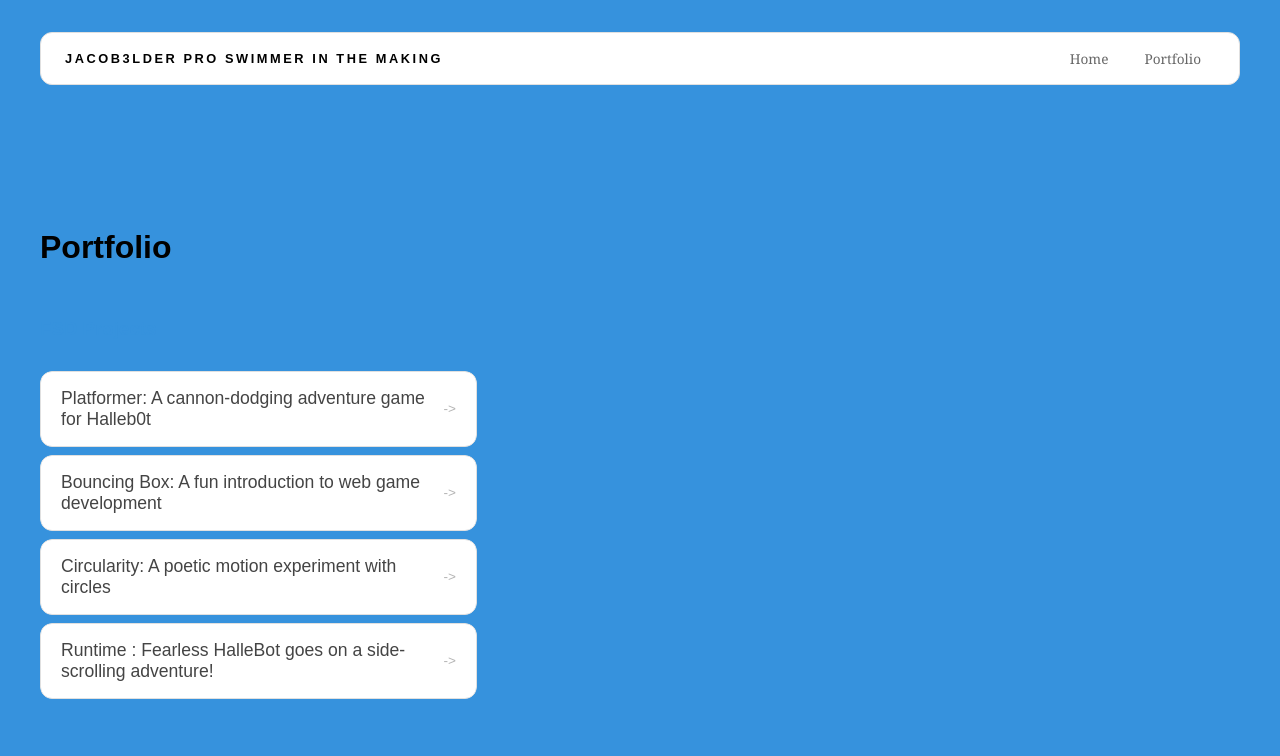
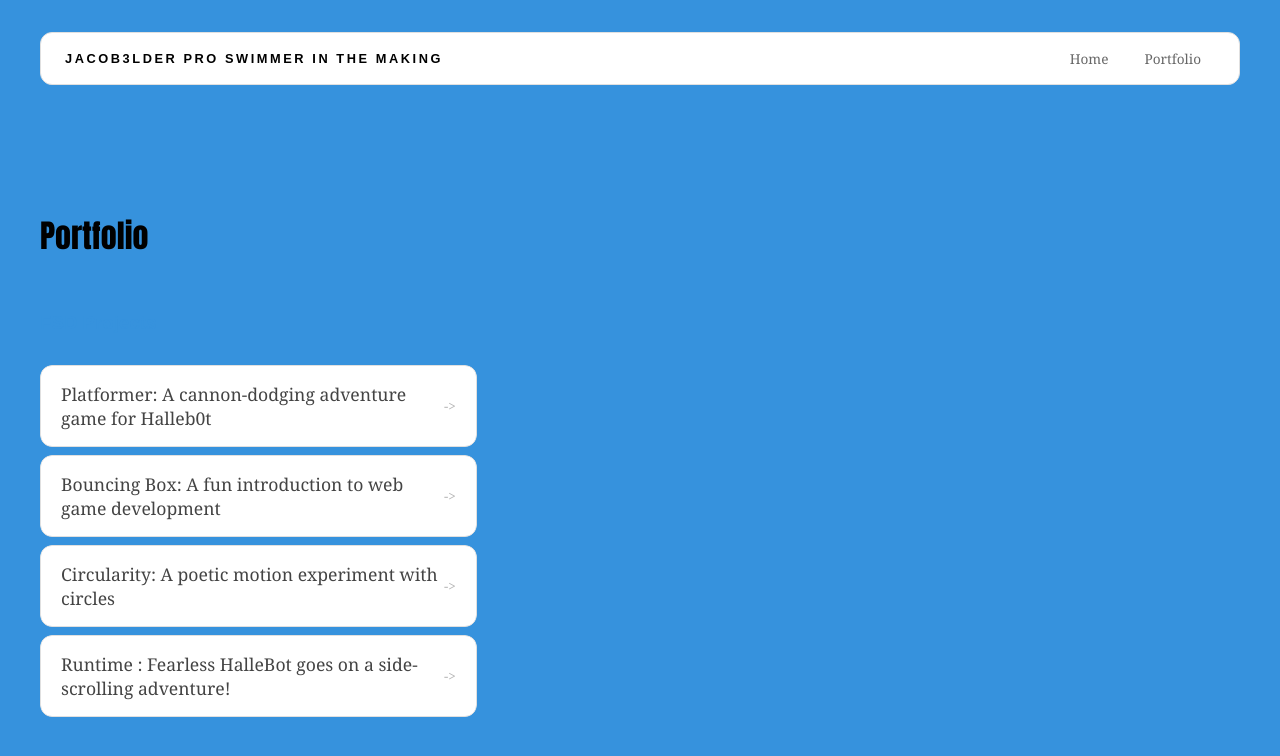
Before and after one commit to JacoB3lder/JacoB3lder.github.io, a plain HTML site: page portfolio.html in a window 1280 px wide. Drawn offline with Linux system fonts and the light colour scheme.

```diff
--- a/style.css
+++ b/style.css
@@ -161,6 +161,7 @@
 }
 /* Portfolio styles */
 .content h1 {
+  font-family:Impact;
   color: black;
 }
 
@@ -186,6 +187,7 @@
   text-decoration: none;
   color: #444;
   padding: 16px 20px;
+  font-family:Georgia;
   font-size: 1.1rem;
   font-weight: 500;
   background: #fff;
@@ -195,7 +197,7 @@
 }
 
 #portfolio a:hover {
-  background: #000;
+  background: #4c84ec;
   color: #fff;
   transform: translateX(4px);
 }
```
